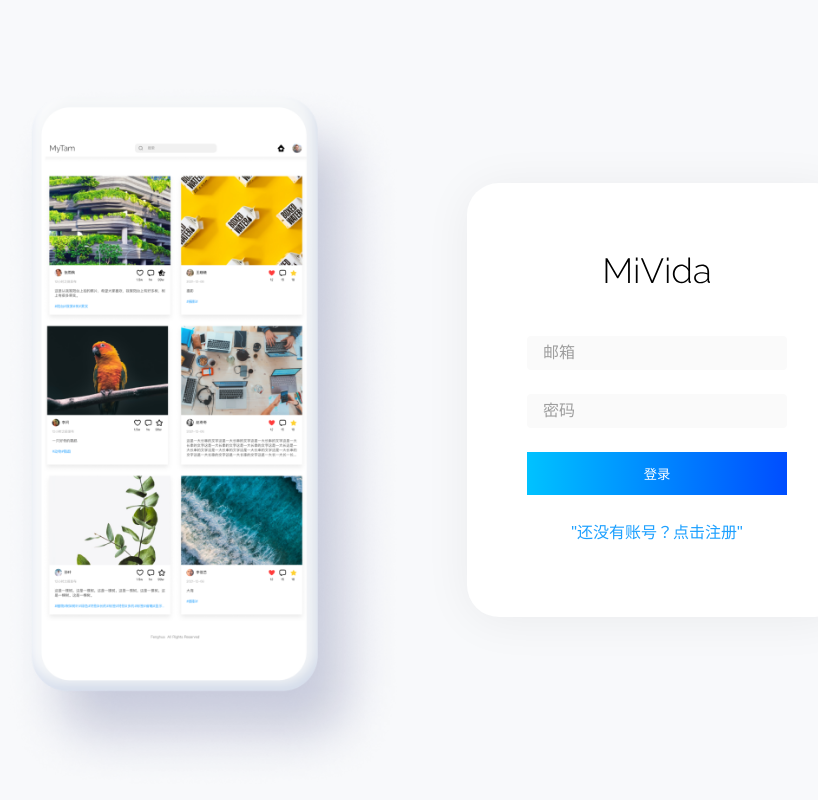
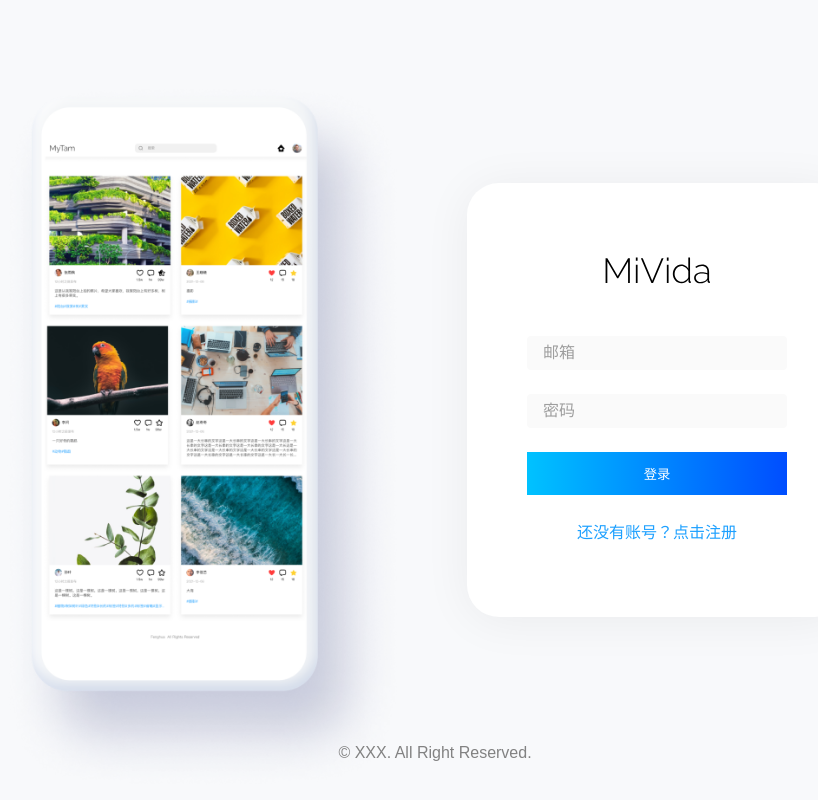
Before and after one commit to Forte3/vue3-social, a Vue app in the folder social/: page /login in a window 1280 px wide. Shown: the whole page, without its empty margins (205-1023 px from the left). Built offline with nearby package versions, Linux system fonts and the light colour scheme.

Commit message:
modify page

```diff
--- a/social/src/App.vue
+++ b/social/src/App.vue
@@ -10,6 +10,9 @@
   <template v-else>
     <router-view></router-view>
   </template>
+  <footer class="footer" :class="{inside: this.$route.name === 'login'}">
+    &copy; XXX. All Right Reserved.
+  </footer>
 </template>
 
 <script setup>
--- a/social/src/pages/HomePage.vue
+++ b/social/src/pages/HomePage.vue
@@ -4,7 +4,7 @@
       <PostItem v-for="n in 10" />
     </PostList>
     <!-- <PostDetails /> -->
-    <PostUpload />
+    <!-- <PostUpload /> -->
   </div>
 </template>
 
--- a/social/src/pages/LoginPage.vue
+++ b/social/src/pages/LoginPage.vue
@@ -6,14 +6,21 @@
       <form>
         <input type="email" placeholder="邮箱" />
         <input type="password" placeholder="密码" />
-        <button type="submit" class="loginButton">登录</button>
-        <p class="info">"还没有账号？点击注册"</p>
+        <button type="submit" class="loginButton">{{ isLogin ? "登录":"注册" }}</button>
+        <p @click="isLogin = !isLogin" class="info">
+          {{isLogin ? "还没有账号？点击注册" : "已有账号？点击登录"}}
+        </p>
+        <div v-if="!isLogin" class="agreement">
+          <input type="checkbox" />勾选表示同意隐私协议和使用规范
+        </div>
       </form>
     </div>
   </div>
 </template>
 
 <script setup>
+import { ref } from 'vue';
+const isLogin = ref(true);
 
 </script>
 
@@ -69,9 +76,7 @@ input::placeholder {
 }
 
 .loginButton {
-  background: linear-gradient(89.93deg,
-      #00c2ff 0.06%,
-      #0047ff 105.68%);
+  background: linear-gradient(89.93deg, #00c2ff 0.06%, #0047ff 105.68%);
   padding: 12px 0;
   color: white;
   border: none;
```
